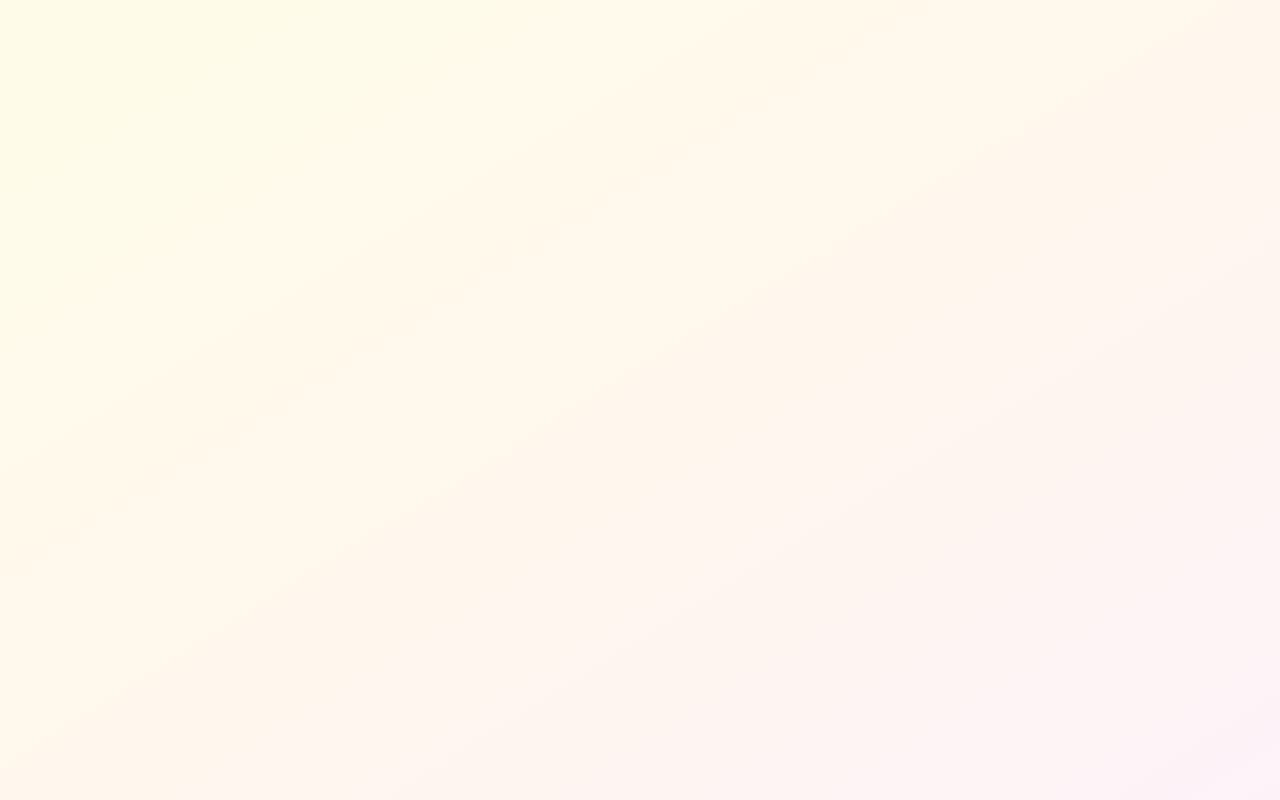
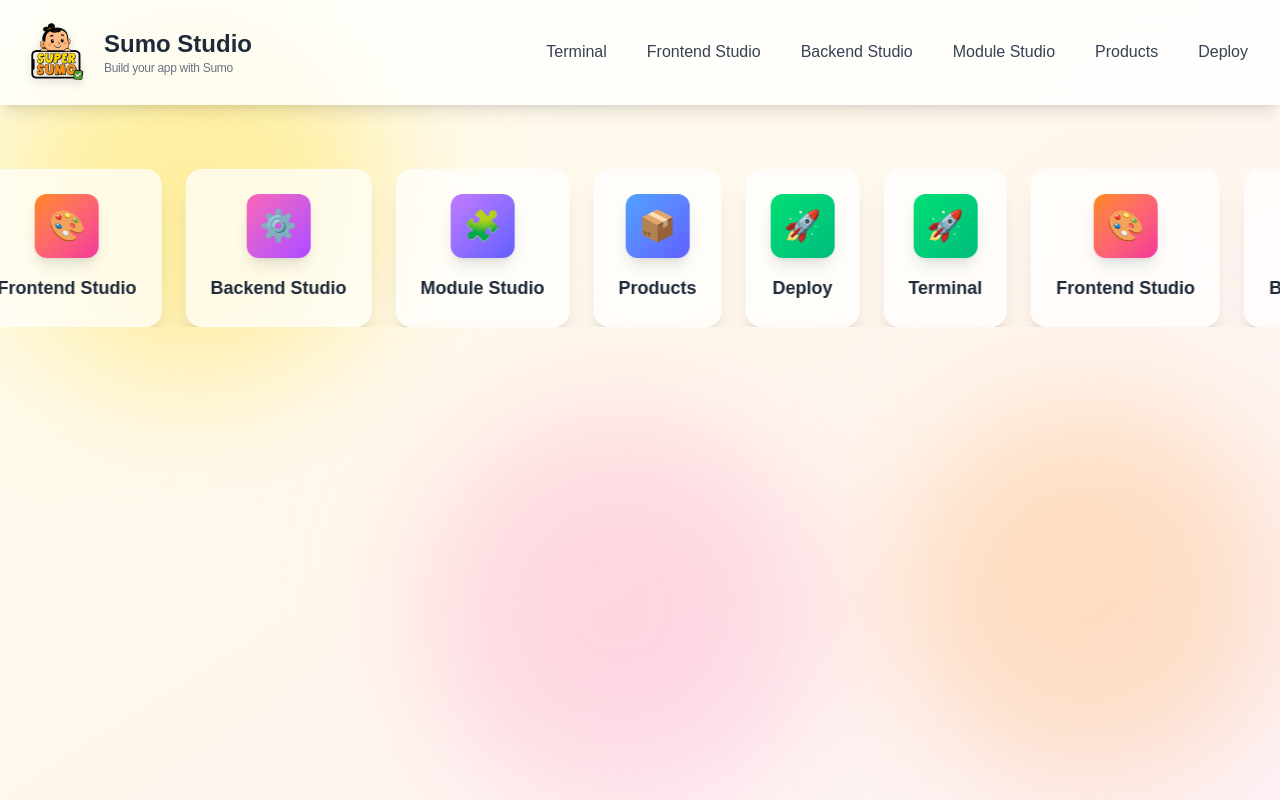
Before and after one commit to Btcoder-008/sumo-studio, a Next.js app: page /home in a window 1280 px wide. Built offline with nearby package versions, Linux system fonts and the light colour scheme.

Commit message:
Revert "Remove all elements from home page"
This reverts commit 700489ceaa69e9f4932798b01c77bf7d4bf5f70f.

```diff
--- a/src/app/home/page.tsx
+++ b/src/app/home/page.tsx
@@ -1,6 +1,165 @@
+"use client";
+
+import Image from "next/image";
+import Link from "next/link";
+
+// Studio cards data
+const studioCards = [
+  {
+    title: "Terminal",
+    icon: "🚀",
+    href: "/terminal",
+    bgColor: "from-green-400 to-emerald-500",
+    hoverColor: "hover:shadow-green-300/50",
+  },
+  {
+    title: "Frontend Studio",
+    icon: "🎨",
+    href: "/frontend-studio",
+    bgColor: "from-orange-400 to-pink-500",
+    hoverColor: "hover:shadow-orange-300/50",
+  },
+  {
+    title: "Backend Studio",
+    icon: "⚙️",
+    href: "/backend-studio",
+    bgColor: "from-pink-400 to-purple-500",
+    hoverColor: "hover:shadow-pink-300/50",
+  },
+  {
+    title: "Module Studio",
+    icon: "🧩",
+    href: "/module-studio",
+    bgColor: "from-purple-400 to-indigo-500",
+    hoverColor: "hover:shadow-purple-300/50",
+  },
+  {
+    title: "Products",
+    icon: "📦",
+    href: "/products",
+    bgColor: "from-blue-400 to-indigo-500",
+    hoverColor: "hover:shadow-blue-300/50",
+  },
+  {
+    title: "Deploy",
+    icon: "🚀",
+    href: "/deploy",
+    bgColor: "from-green-400 to-emerald-500",
+    hoverColor: "hover:shadow-green-300/50",
+  },
+];
+
 export default function HomePage() {
+  // Double the cards for seamless marquee loop
+  const marqueeCards = [...studioCards, ...studioCards];
+
   return (
-    <div className="min-h-screen w-full bg-gradient-to-br from-yellow-50 via-orange-50 to-pink-50">
+    <div className="relative min-h-screen w-full overflow-hidden bg-gradient-to-br from-yellow-50 via-orange-50 to-pink-50">
+      {/* Gradient orbs for futuristic effect */}
+      <div className="absolute top-0 left-0 w-96 h-96 bg-yellow-300 rounded-full mix-blend-multiply filter blur-3xl opacity-20 animate-pulse" />
+      <div className="absolute top-1/2 right-0 w-96 h-96 bg-orange-300 rounded-full mix-blend-multiply filter blur-3xl opacity-20 animate-pulse" style={{ animationDelay: "1s" }} />
+      <div className="absolute bottom-0 left-1/3 w-96 h-96 bg-pink-300 rounded-full mix-blend-multiply filter blur-3xl opacity-20 animate-pulse" style={{ animationDelay: "2s" }} />
+
+      {/* Header */}
+      <header className="relative z-20 bg-white/80 backdrop-blur-md shadow-lg border-b border-white/20">
+        <div className="max-w-7xl mx-auto px-4 py-3 flex items-center justify-between">
+          <div className="flex items-center gap-2">
+            <Link href="/" className="flex items-center gap-2">
+              <Image
+                src="/super-sumo.png"
+                alt="Super Sumo"
+                width={80}
+                height={80}
+                className="cursor-pointer hover:scale-105 transition-transform drop-shadow-lg"
+              />
+            </Link>
+            <div>
+              <h1 className="text-2xl font-bold text-gray-800">
+                Sumo Studio
+              </h1>
+              <p className="text-xs text-gray-500 tracking-tight">Build your app with Sumo</p>
+            </div>
+          </div>
+
+          {/* Navigation Menu */}
+          <nav className="flex items-center gap-2">
+            <Link
+              href="/terminal"
+              className="px-4 py-2 text-gray-700 font-medium rounded-lg hover:bg-yellow-100 hover:text-yellow-700 transition-all"
+            >
+              Terminal
+            </Link>
+            <Link
+              href="/frontend-studio"
+              className="px-4 py-2 text-gray-700 font-medium rounded-lg hover:bg-orange-100 hover:text-orange-700 transition-all"
+            >
+              Frontend Studio
+            </Link>
+            <Link
+              href="/backend-studio"
+              className="px-4 py-2 text-gray-700 font-medium rounded-lg hover:bg-pink-100 hover:text-pink-700 transition-all"
+            >
+              Backend Studio
+            </Link>
+            <Link
+              href="/module-studio"
+              className="px-4 py-2 text-gray-700 font-medium rounded-lg hover:bg-purple-100 hover:text-purple-700 transition-all"
+            >
+              Module Studio
+            </Link>
+            <Link
+              href="/products"
+              className="px-4 py-2 text-gray-700 font-medium rounded-lg hover:bg-blue-100 hover:text-blue-700 transition-all"
+            >
+              Products
+            </Link>
+            <Link
+              href="/deploy"
+              className="px-4 py-2 text-gray-700 font-medium rounded-lg hover:bg-green-100 hover:text-green-700 transition-all"
+            >
+              Deploy
+            </Link>
+          </nav>
+        </div>
+      </header>
+
+      {/* Main content */}
+      <main className="relative z-10 flex flex-col items-center justify-center py-16">
+        {/* Marquee container */}
+        <div className="w-full overflow-hidden">
+          <div className="flex animate-marquee gap-6 hover:[animation-play-state:paused]">
+            {marqueeCards.map((card, index) => (
+              <Link
+                key={`${card.title}-${index}`}
+                href={card.href}
+                className={`group flex-shrink-0 bg-white/70 backdrop-blur-lg rounded-2xl p-6 border border-white/30 shadow-xl ${card.hoverColor} hover:shadow-2xl transition-all duration-300 hover:scale-105 hover:-translate-y-2`}
+              >
+                <div className={`w-16 h-16 rounded-xl bg-gradient-to-br ${card.bgColor} flex items-center justify-center mb-4 mx-auto shadow-lg group-hover:scale-110 transition-transform duration-300`}>
+                  <span className="text-3xl">{card.icon}</span>
+                </div>
+                <h2 className="text-lg font-bold text-gray-800 text-center">
+                  {card.title}
+                </h2>
+              </Link>
+            ))}
+          </div>
+        </div>
+      </main>
+
+      {/* Marquee animation styles */}
+      <style jsx>{`
+        @keyframes marquee {
+          0% {
+            transform: translateX(0);
+          }
+          100% {
+            transform: translateX(-50%);
+          }
+        }
+        .animate-marquee {
+          animation: marquee 20s linear infinite;
+        }
+      `}</style>
     </div>
   );
 }
```
